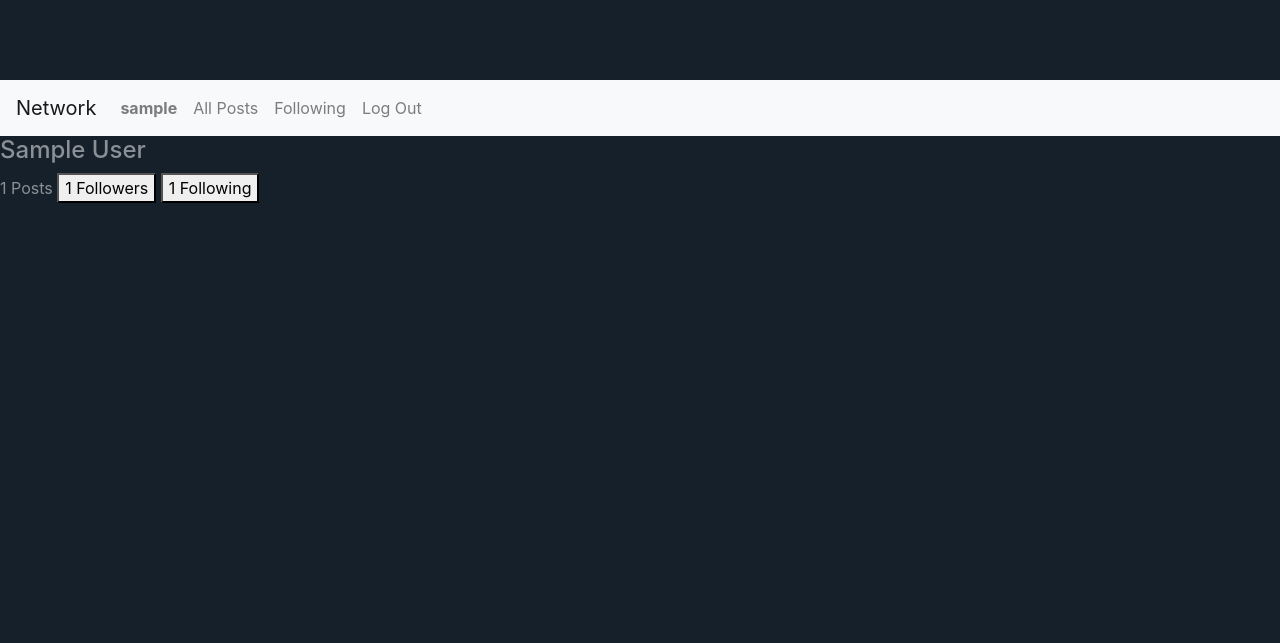
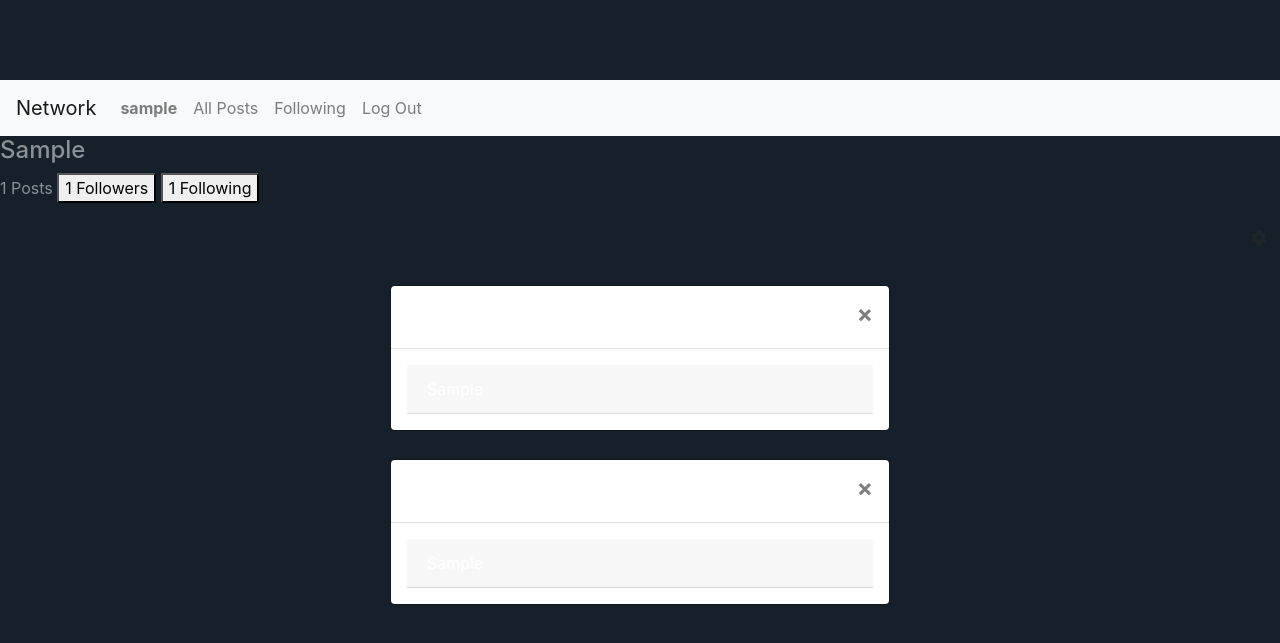
Before and after one commit to GretaRob/Buzzer, a Django app: a page that uses network/templates/network/layout.html in a window 1280 px wide. Shown: the top 643 px of the page. Run offline with Django 3.2, Linux system fonts and the light colour scheme; a user stored in the database is signed in; tables that the repository leaves empty hold one stand-in row (values such as "Sample post"); some libraries are stand-ins or nearby versions.

Commit message:
adjusted styling, follow/unfollow function

```diff
--- a/network/static/network/styles.css
+++ b/network/static/network/styles.css
@@ -19,6 +19,10 @@
 
 .no-padding {
   padding: 0 !important;
+}
+
+.no-margin {
+  margin: 0 !important;
 }
 
 a {
@@ -79,3 +83,15 @@
   border: 1px solid rgba(255, 255, 255, 1);
   border-radius: 20px;
 }
+
+.profile-section {
+  background-color: #2d3741;
+  padding: 5px;
+  border-radius: 25px;
+}
+
+.scrollable {
+  overflow-y: auto;
+  border-left: 1px solid #2d3741;
+  border-right: 1px solid #2d3741;
+}
--- a/network/templates/network/layout.html
+++ b/network/templates/network/layout.html
@@ -5,6 +5,9 @@
     <head>
         <title>{% block title %}Social Network{% endblock %}</title>
         <link rel="stylesheet" href="https://stackpath.bootstrapcdn.com/bootstrap/4.4.1/css/bootstrap.min.css" integrity="sha384-Vkoo8x4CGsO3+Hhxv8T/Q5PaXtkKtu6ug5TOeNV6gBiFeWPGFN9MuhOf23Q9Ifjh" crossorigin="anonymous">
+        <link rel="stylesheet" href="https://cdnjs.cloudflare.com/ajax/libs/font-awesome/4.7.0/css/font-awesome.min.css">
+        <link href="https://fonts.googleapis.com/icon?family=Material+Icons" rel="stylesheet">
+        <link rel="stylesheet" href="https://pro.fontawesome.com/releases/v5.11.2/css/all.css" integrity="sha384-zrnmn8R8KkWl12rAZFt4yKjxplaDaT7/EUkKm7AovijfrQItFWR7O/JJn4DAa/gx" crossorigin="anonymous">
         <link href="{% static 'network/styles.css' %}" rel="stylesheet">
     </head>
     <body>
--- a/network/templates/network/profile.html
+++ b/network/templates/network/profile.html
@@ -4,15 +4,10 @@
 
 
 <div class="profile">
-    {% if profileuser.first_name and profileuser.last_name %}
-    <h4 class="details-name">{{profileuser.first_name|title}} {{profileuser.last_name|title}}
-    {% else %}
     <h4 class="details-name">{{profileuser.username|title}}</h4>
-    {% endif %}
-    </h4>
     <p><span class="btn-total-follow">{{posts}} Posts </span>
-        <button type="button" class="btn-total-follow follows" data-toggle="modal" data-target="#followers">{{totalfollower}} Followers </button>
-        <button type="button" class="btn-total-follow follows" data-toggle="modal" data-target="#following">{{totalfollowing}} Following </button>
+        <button type="button" class="btn-total-follow follows" >{{totalfollower}} Followers </button>
+        <button type="button" class="btn-total-follow follows" >{{totalfollowing}} Following </button>
     </p>
     {% if user.username != profileuser.username %}
         {% if not followingEachOther %}
@@ -32,7 +27,7 @@
     </div>
     {% endif %}
 </div>
-  <div class="modal fade" id="followers" tabindex="-1" role="dialog" aria-labelledby="exampleModalLongTitle" aria-hidden="true">
+<div >
     <div class="modal-dialog" role="document">
       <div class="modal-content">
         <div class="modal-header">
@@ -43,14 +38,14 @@
         </div>
         <div class="modal-body">
         {% for follow in follower %}
-        <p class="card-header"><a href="{% url 'profile' username=follow.follower %}">{{follow.follower|title}}</a></p>
+        <p class="card-header"><a href="">{{follow.target|title}}</a></p>
         {% endfor %}
         </div>
       </div>
     </div>
-  </div>
+</div>
 
-  <div class="modal fade" id="following" tabindex="-1" role="dialog" aria-labelledby="exampleModalLongTitle" aria-hidden="true">
+  <div >
     <div class="modal-dialog" role="document">
       <div class="modal-content">
         <div class="modal-header">
@@ -61,7 +56,7 @@
         </div>
         <div class="modal-body">
         {% for follow in following %}
-        <p class="card-header"><a href="{% url 'profile' username=follow.target %}">{{follow.target|title}}</a></p>
+        <p class="card-header"><a href="">{{follow.follow|title}}</a></p>
         {% endfor %}
         </div>
       </div>
```
Also changed, not shown: network/templates/network/index.html (+41 -21 lines).
